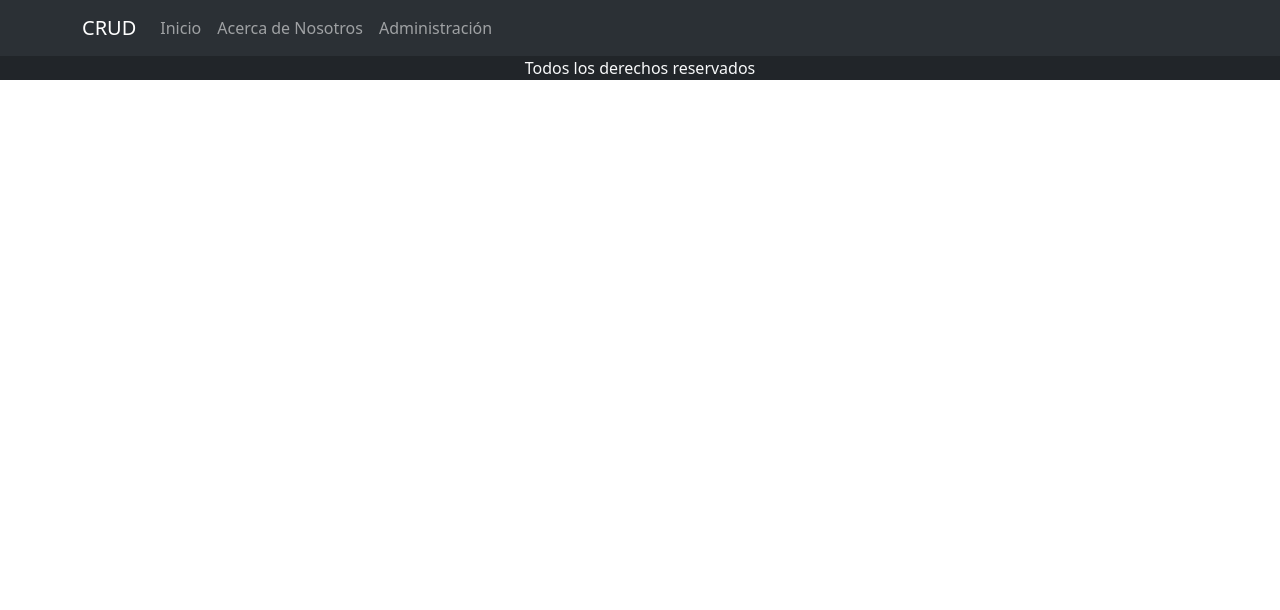
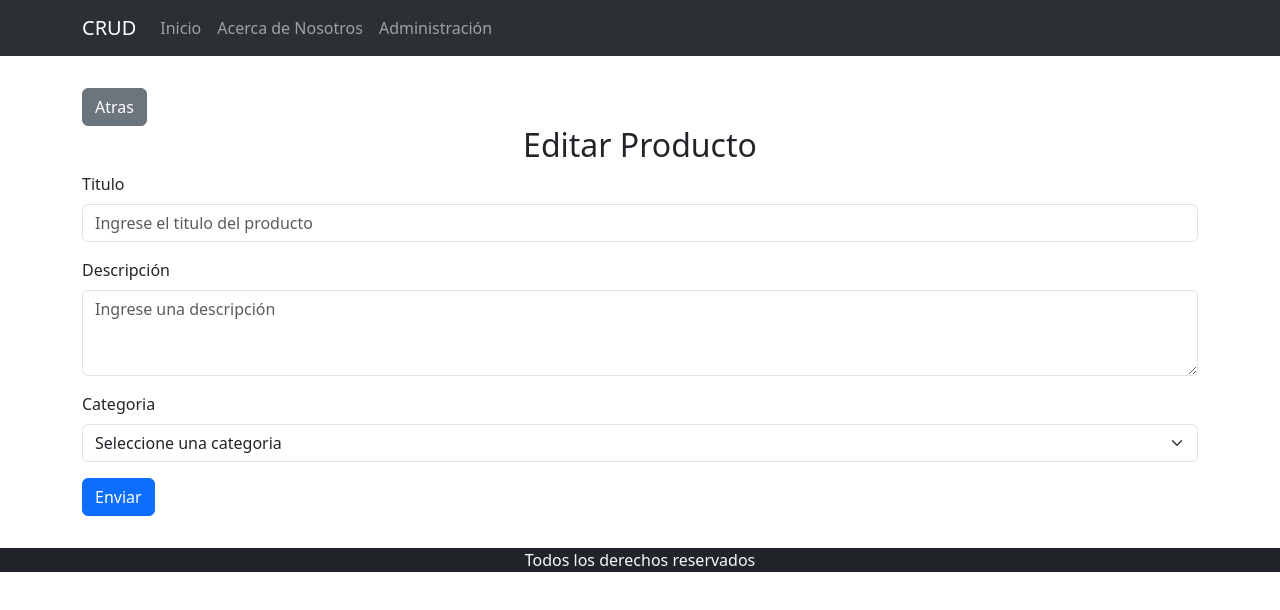
Before and after one commit to josemmert/CrudProductos, a React app: page /editar/1 in a window 1280 px wide. Shown: the top 610 px of the page. Built offline with nearby package versions, Linux system fonts and the light colour scheme; no server answers; the HTML template or start-up script is replaced by a standard one.

Commit message:
se completó la edición de un producto a travez de ruta

```diff
--- a/db.json
+++ b/db.json
@@ -7,16 +7,16 @@
       "category": "Bebidas"
     },
     {
-      "id": "532c",
-      "title": "Pepsi",
-      "description": "Gaseosa sabor cola 2 litros",
-      "category": "Bebidas"
+      "title": "Pepsi 3 Lts.",
+      "description": "Gaseosa sabor cola 3 litros Retornable",
+      "category": "Bebidas",
+      "id": "532c"
     },
     {
-      "id": "bf43",
-      "title": "Marinaro",
-      "description": "Marinaro sabor Granadina 3 Lts.",
-      "category": "Bebidas"
+      "title": "Marinaro Granadina",
+      "description": "Marinaro sabor Granadina 2.25 Lts. Descartable",
+      "category": "Bebidas",
+      "id": "bf43"
     }
   ]
 }
--- a/src/App.jsx
+++ b/src/App.jsx
@@ -5,6 +5,7 @@
 import AcercaDeNosotros from "./components/pages/AcercaDeNosotros";
 import Administracion from "./components/pages/Administracion";
 import CrearProducto from "./components/sections/CrearProducto";
+import Editar from "./components/sections/Editar";
 
 function App() {
   return (
@@ -19,6 +20,7 @@
             <Route path="/acercadenosotros" element={<AcercaDeNosotros />} />
             <Route path="/administracion" element={<Administracion />} />
             <Route path="/crear-producto" element={<CrearProducto/>} />
+            <Route path="/editar/:id" element={<Editar/>} />
           </Routes>
         </main>
         <footer className="m0 p0">
--- /dev/null
+++ b/src/components/sections/Editar.jsx
@@ -0,0 +1,207 @@
+import { Form, Button, FormGroup, FormLabel } from "react-bootstrap";
+//import { validarCategoria } from "../../helpers/validaciones";
+import clsx from "clsx";
+import * as Yup from "yup";
+import { useFormik } from "formik";
+import Swal from "sweetalert2";
+import { useNavigate, useParams } from "react-router-dom";
+import { useEffect, useState } from "react";
+import axios from "axios";
+
+const Editar = () => {
+  const [producto, setProducto] = useState(undefined);
+
+  const { id } = useParams();
+
+  const API = import.meta.env.VITE_API;
+
+  const getProducto = async () => {
+    try {
+      const { data } = await axios.get(`${API}/productos/${id}`);
+      setProducto(data);
+    } catch (error) {
+      console.log("Error-->", error);
+    }
+  };
+
+  useEffect(() => {
+    console.log("ID del producto a editar-->", id);
+    getProducto();
+  }, []);
+
+  //utilizamos useNavigate de react router dom
+
+  const navigate = useNavigate();
+  //INICIO DE CONFIGURTACION DE FORMIK
+  const ProductoSchema = Yup.object().shape({
+    title: Yup.string()
+      .min(4, "min 4 caracteres")
+      .max(20, "max 20 caracteres")
+      .required("El titulo es requerido"),
+    description: Yup.string()
+      .min(4, "min 4 caracteres")
+      .max(200, "max 200 caracteres")
+      .required("El descripción es requerida"),
+    category: Yup.string().required("La categoria es requerida"),
+  });
+
+  const initialValues = {
+    title: "",
+    description: "",
+    category: "",
+  };
+
+  const formik = useFormik({
+    initialValues,
+    validationSchema: ProductoSchema,
+    validateOnBlur: true,
+    validateOnChange: true,
+    onSubmit: (values) => {
+      console.log("Values de Formik-->", values);
+
+      Swal.fire({
+        title: "¿Estas seguro de editar este producto?",
+        icon: "warning",
+        showCancelButton: true,
+        confirmButtonColor: "#3085d6",
+        cancelButtonColor: "#d33",
+        confirmButtonText: "Guardar",
+        cancelButtonText: "Cancelar",
+      }).then(async (result) => {
+        if (result.isConfirmed) {
+          try {
+            const response = await fetch(`${API}/productos/${id}`, {
+              method: "PUT",
+              headers: {
+                "Content-Type": "application/json",
+              },
+              body: JSON.stringify(values),
+            });
+            if (response.status === 200) {
+
+              Swal.fire({
+                title: "Exito",
+                text: "Se actualizó el producto",
+                icon: "success",
+              });
+              navigate('/administracion');
+            }
+          } catch (error) {
+            console.log("ERROR-->", error);
+          }
+        }
+      });
+    },
+  });
+
+  //FIN DE CONFIGURACION DE FORMIK
+
+  useEffect(() => {
+    if (producto !== undefined) {
+      formik.setFieldValue("title", producto.title, true);
+      formik.setFieldValue("description", producto.description, true);
+      formik.setFieldValue("category", producto.category, true);
+    }
+  }, [producto]);
+
+  return (
+    <div className="container py-3 my-3">
+      <Button variant="secondary" onClick={() => navigate(-1)}>
+        Atras
+      </Button>
+      <div className="text-center">
+        <h2>Editar Producto</h2>
+      </div>
+      <Form onSubmit={formik.handleSubmit}>
+        <Form.Group className="mb-3" controlId="title">
+          <Form.Label>Titulo</Form.Label>
+          <Form.Control
+            type="text"
+            placeholder="Ingrese el titulo del producto"
+            minLength={4}
+            maxLength={25}
+            name="title"
+            {...formik.getFieldProps("title")}
+            className={clsx(
+              "form-control",
+              {
+                "is-invalid": formik.touched.title && formik.errors.title,
+              },
+              {
+                "is-valid": formik.touched.title && !formik.errors.title,
+              }
+            )}
+          />
+          {formik.touched.title && formik.errors.title && (
+            <div className="mt-2 text-danger fw-bolder">
+              <span role="alert">{formik.errors.title}</span>
+            </div>
+          )}
+        </Form.Group>
+
+        <Form.Group className="mb-3" controlId="description">
+          <Form.Label>Descripción</Form.Label>
+          <Form.Control
+            type="text"
+            placeholder="Ingrese una descripción"
+            as="textarea"
+            rows={3}
+            minLength={4}
+            maxLength={200}
+            name="description"
+            {...formik.getFieldProps("description")}
+            className={clsx(
+              "form-control",
+              {
+                "is-invalid":
+                  formik.touched.description && formik.errors.description,
+              },
+              {
+                "is-valid":
+                  formik.touched.description && !formik.errors.description,
+              }
+            )}
+          />
+          {formik.touched.description && formik.errors.description && (
+            <div className="mt-2 text-danger fw-bolder">
+              <span role="alert">{formik.errors.description}</span>
+            </div>
+          )}
+        </Form.Group>
+        <FormGroup className="mb-3" controlId="category">
+          <FormLabel>Categoria</FormLabel>
+          <Form.Select
+            aria-label="category"
+            name="category"
+            {...formik.getFieldProps("category")}
+            className={clsx(
+              "form-control",
+              {
+                "is-invalid": formik.touched.category && formik.errors.category,
+              },
+              {
+                "is-valid": formik.touched.category && !formik.errors.category,
+              }
+            )}
+          >
+            <option value="">Seleccione una categoria</option>
+            <option value="Bebidas">Bebidas</option>
+            <option value="Alimentos">Alimentos</option>
+            <option value="Limpieza">Limpieza</option>
+          </Form.Select>
+          {formik.touched.category && formik.errors.category && (
+            <div className="mt-2 text-danger fw-bolder">
+              <span role="alert">{formik.errors.category}</span>
+            </div>
+          )}
+        </FormGroup>
+
+        <Button variant="primary" type="submit">
+          Enviar
+        </Button>
+      </Form>
+    </div>
+  );
+};
+
+export default Editar;
--- a/src/components/sections/Producto.jsx
+++ b/src/components/sections/Producto.jsx
@@ -1,6 +1,8 @@
 import { Button } from "react-bootstrap";
+import { useNavigate } from "react-router-dom";
 
 const Producto = ({producto}) => {
+  const navigate=useNavigate();
   return (
     <>
       <tr>
@@ -9,8 +11,12 @@
         <td>{producto.description}</td>
         <td>{producto.category}</td>
         <td className="d-flex justify-content-around">
-            <Button type="button" variant="warning">Editar</Button>
-            <Button type="button" variant="danger">Eliminar</Button>
+            <Button type="button" variant="warning" onClick={()=>{
+              navigate(`/editar/${producto.id}`)
+            }}>Editar</Button>
+            <Button type="button" variant="danger" onClick={()=>{
+              console.log('Desde boton eliminar');
+            }}>Eliminar</Button>
         </td>
       </tr>
     </>
```
